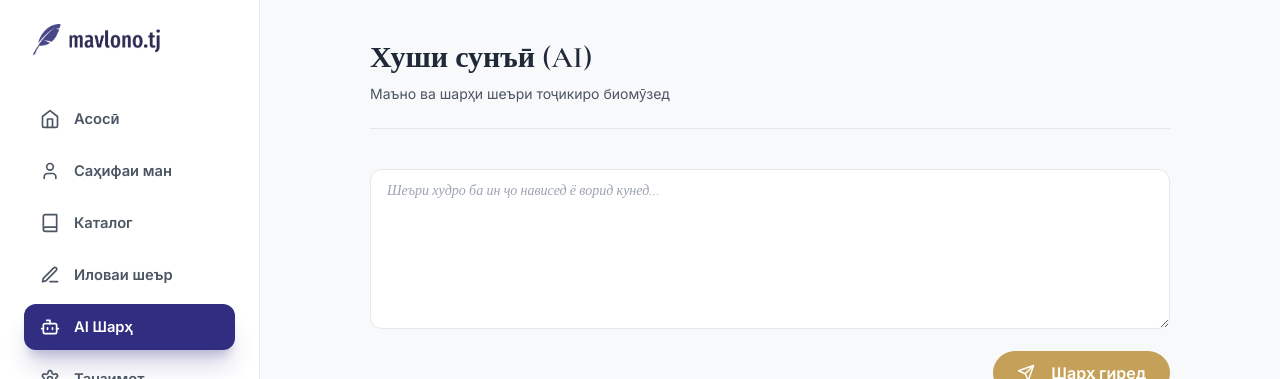
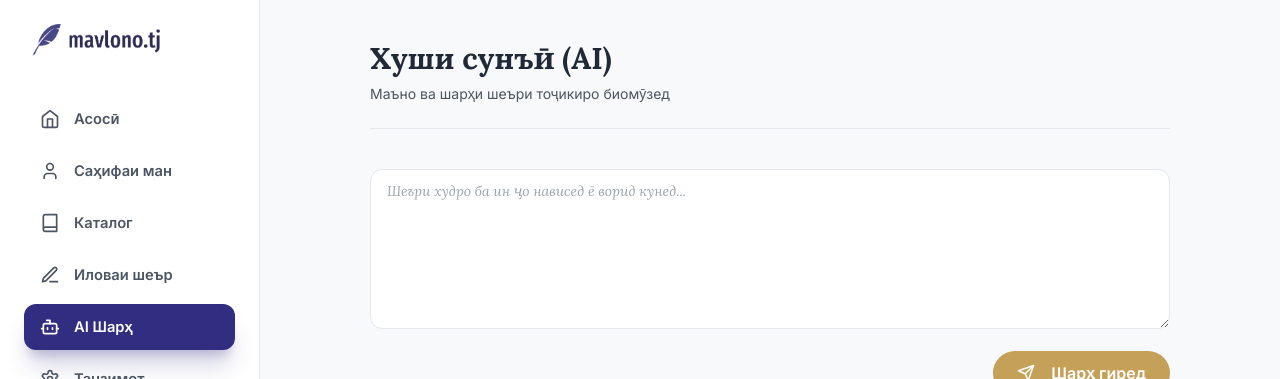
Before and after one commit to Shomirsaidov/mavlono.net-frontend, a Vue app: page /ai in a window 1280 px wide. Shown: the top 379 px of the page. Built offline with nearby package versions, Linux system fonts and the light colour scheme; no server answers.

Commit message:
Replace Cormorant Garamond with Lora for a warmer, more readable serif
Co-Authored-By: Claude Sonnet 5.5 <noreply@anthropic.com>

```diff
--- a/src/assets/main.css
+++ b/src/assets/main.css
@@ -1,4 +1,4 @@
-@import url('https://fonts.googleapis.com/css2?family=Cormorant+Garamond:ital,wght@0,400;0,500;0,600;1,400;1,600&family=Inter:wght@400;500;600&display=swap');
+@import url('https://fonts.googleapis.com/css2?family=Lora:ital,wght@0,400;0,500;0,600;0,700;1,400;1,500;1,600&family=Inter:wght@400;500;600&display=swap');
 @import "tailwindcss";
 
 /* ── Tailwind v4 Theme & Tokens ── */
@@ -62,7 +62,7 @@ body {
 }
 
 /* Utility-like classes (Standardized) */
-.font-serif { font-family: 'Cormorant Garamond', serif; }
+.font-serif { font-family: 'Lora', Georgia, serif; }
 .font-sans  { font-family: 'Inter', sans-serif; }
 
 .btn {
```
Also changed, not shown: 1 other file (tests, documents, lock files or other folders).
